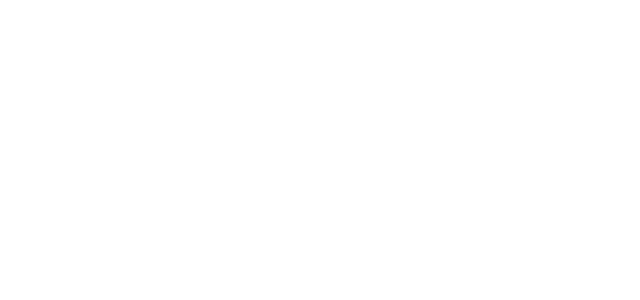
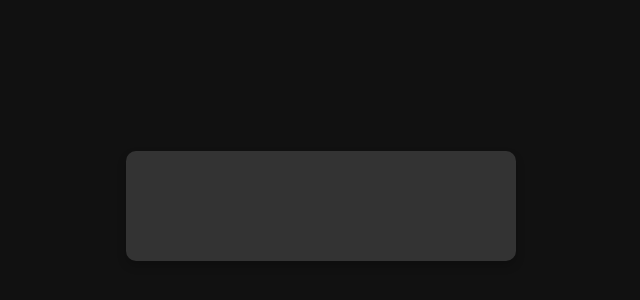
Before and after one commit to SnorlaxSPI/Frontend_Login, a React (Vite) app: page /register in a window 1280 px wide. Before the commit this address had no page. Shown: the part 194-494 px from the top of the page, without its empty margins (319-959 px from the left). Built offline with nearby package versions, Linux system fonts and the light colour scheme.

Commit message:
Register add

```diff
--- /dev/null
+++ b/src/pages/Register/index.tsx
@@ -0,0 +1,9 @@
+import { LayoutComponents } from "../../components/LayoutComponents";
+
+export const Register = () => {
+  return (
+    <LayoutComponents>
+
+    </LayoutComponents>
+  )
+}
--- a/src/routes/index.tsx
+++ b/src/routes/index.tsx
@@ -1,11 +1,14 @@
 import { BrowserRouter as Router, Routes, Route } from "react-router-dom";
+
 import { Login } from "../pages/Login";
+import { Register } from "../pages/Register";
 
 export const AppRouter = () => {
   return (
     <Router>
       <Routes>
         <Route path = '/' element = {<Login />} />
+        <Route path = '/register' element = {<Register />} />
       </Routes>
     </Router>
   )
```
